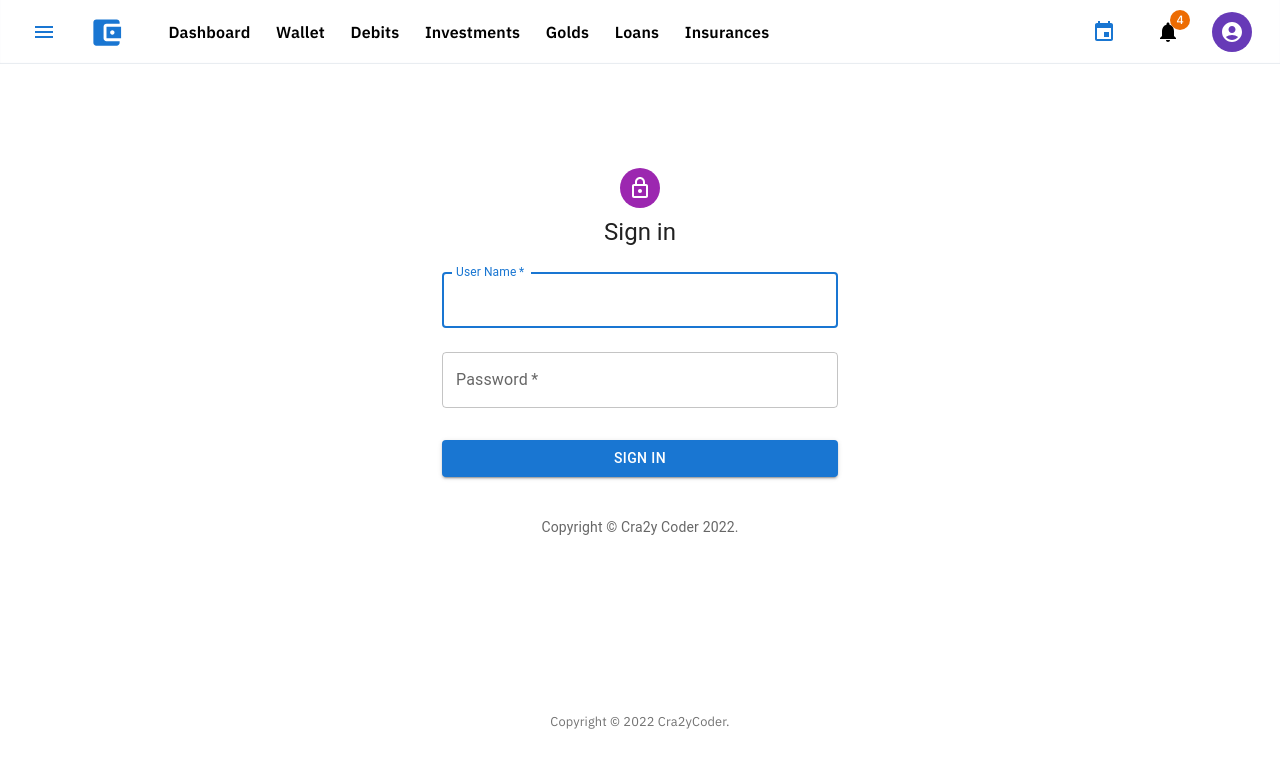
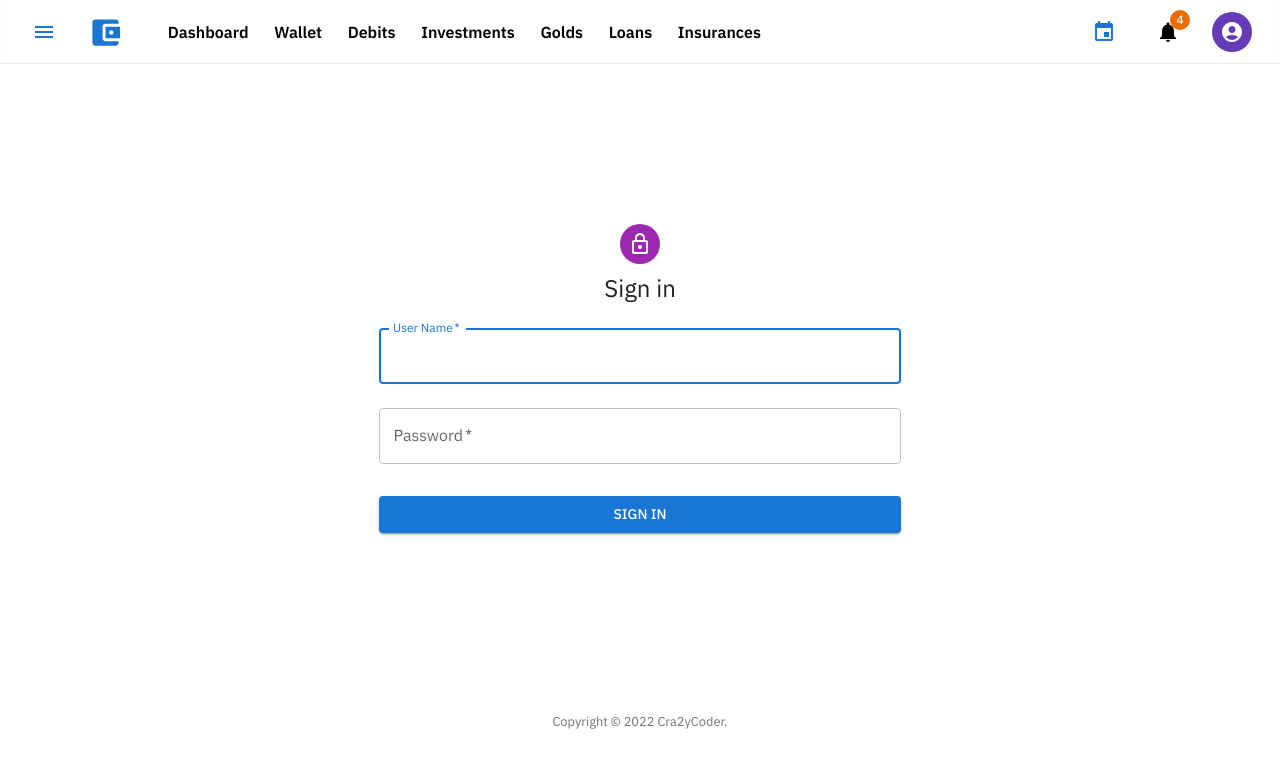
Before and after one commit to cra2ycoder/my-finance, a Next.js app: page / in a window 1280 px wide. Shown: the top 768 px of the page. Built offline with nearby package versions, Linux system fonts and the light colour scheme.

Commit message:
SignIn component cleanup

```diff
--- a/components/SignIn/SignIn.tsx
+++ b/components/SignIn/SignIn.tsx
@@ -3,34 +3,11 @@ import Avatar from '@mui/material/Avatar'
 import Button from '@mui/material/Button'
 import CssBaseline from '@mui/material/CssBaseline'
 import TextField from '@mui/material/TextField'
-import Link from '@mui/material/Link'
 import Box from '@mui/material/Box'
 import LockOutlinedIcon from '@mui/icons-material/LockOutlined'
 import Typography from '@mui/material/Typography'
-import Container from '@mui/material/Container'
-import { createTheme, ThemeProvider } from '@mui/material/styles'
 
-const theme = createTheme()
-
-function Copyright(props: any) {
-  return (
-    <Typography
-      variant="body2"
-      color="text.secondary"
-      align="center"
-      {...props}
-    >
-      {'Copyright © '}
-      <Link color="inherit" href="https://cra2ycoder.github.io/profile">
-        Cra2y Coder
-      </Link>{' '}
-      {new Date().getFullYear()}
-      {'.'}
-    </Typography>
-  )
-}
-
-export default function SignIn(props: any) {
+function SignIn(props: any) {
   const handleSubmit = (event: React.FormEvent<HTMLFormElement>) => {
     event.preventDefault()
     const data = new FormData(event.currentTarget)
@@ -50,12 +27,11 @@ export default function SignIn(props: any) {
   }
 
   return (
-    <ThemeProvider theme={theme}>
-      <Container component="main" maxWidth="xs">
+    <>
       <CssBaseline />
       <Box
         sx={{
-            marginTop: 8,
+          marginTop: '15vh',
           display: 'flex',
           flexDirection: 'column',
           alignItems: 'center',
@@ -67,12 +43,7 @@ export default function SignIn(props: any) {
         <Typography component="h1" variant="h5">
           Sign in
         </Typography>
-          <Box
-            component="form"
-            onSubmit={handleSubmit}
-            noValidate
-            sx={{ mt: 1 }}
-          >
+        <Box component="form" onSubmit={handleSubmit} noValidate sx={{ mt: 1 }}>
           <TextField
             margin="normal"
             required
@@ -103,8 +74,9 @@ export default function SignIn(props: any) {
           </Button>
         </Box>
       </Box>
-        <Copyright sx={{ mt: 3 }} />
-      </Container>
-    </ThemeProvider>
+    </>
   )
 }
+
+export { SignIn }
+export default SignIn
```
Lines whose indentation alone changed are shown as unchanged.
